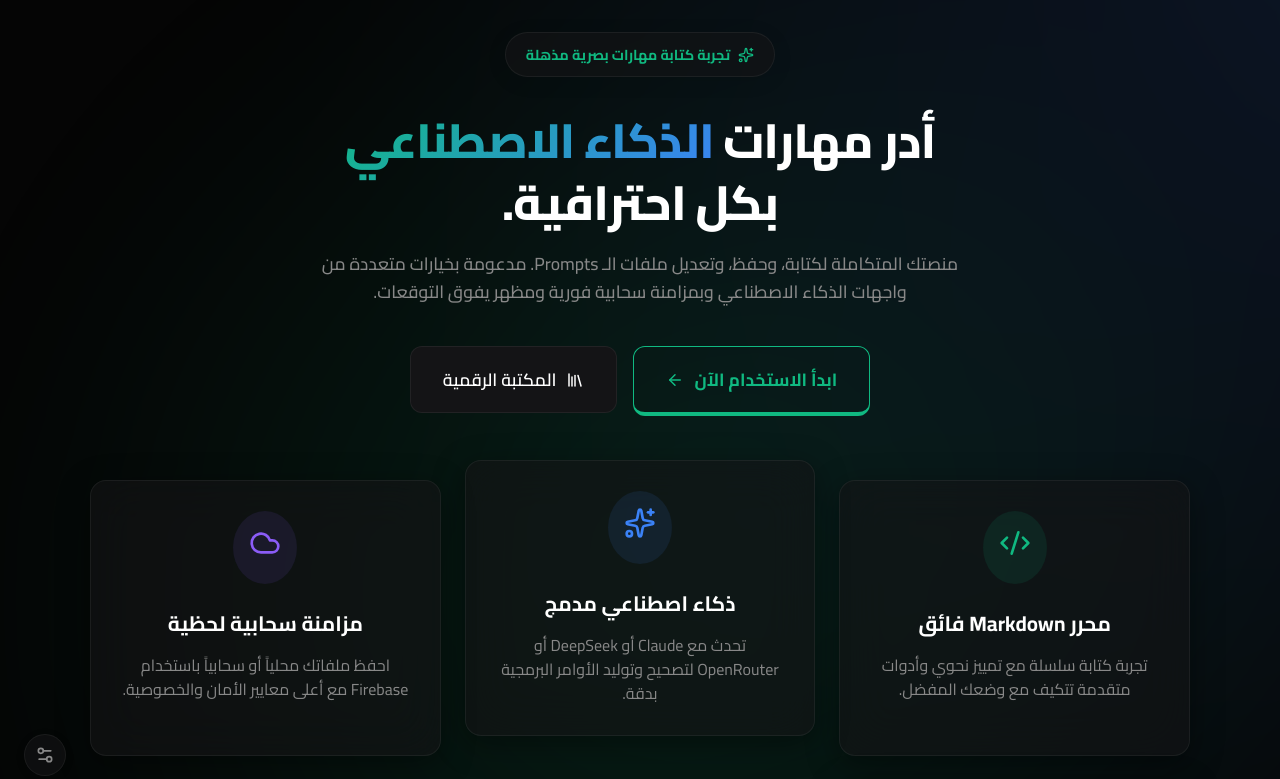
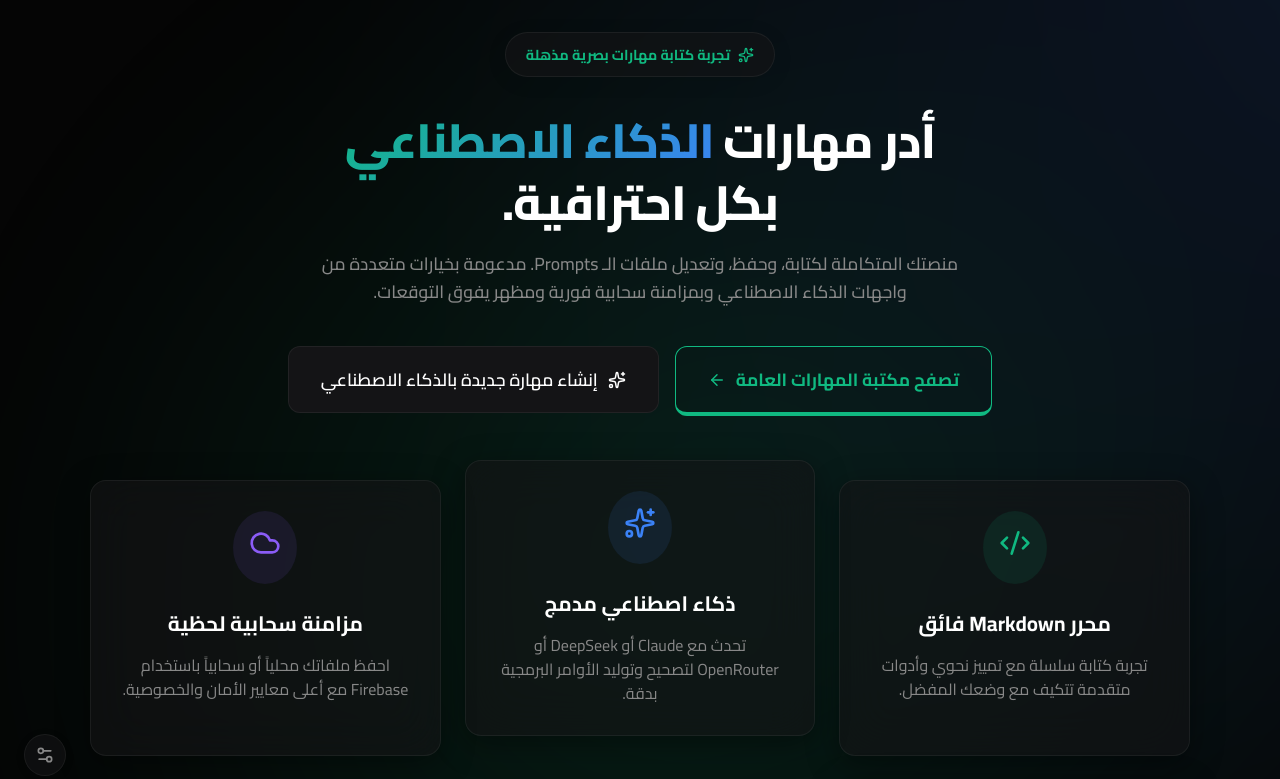
Before and after one commit to mkjq/mkq-skills, a Next.js app: page / in a window 1280 px wide. Shown: the top 779 px of the page. Built offline with nearby package versions, Linux system fonts and the light colour scheme; no server answers.

Commit message:
Update and refactor: src/app/page.tsx

```diff
--- a/src/app/page.tsx
+++ b/src/app/page.tsx
@@ -71,14 +71,14 @@ export default function Home() {
         <div style={{ display: 'flex', gap: '1rem', flexWrap: 'wrap', justifyContent: 'center' }}>
           <Link href="/dashboard" style={{ textDecoration: 'none' }}>
             <button className="btn-primary" style={{ padding: '16px 32px', fontSize: '1.1rem', borderRadius: '12px' }}>
-              ابدأ الاستخدام الآن
+              تصفح مكتبة المهارات العامة
               <ArrowLeft size={18} />
             </button>
           </Link>
-          <Link href="/library" style={{ textDecoration: 'none' }}>
+          <Link href="/dashboard/editor" style={{ textDecoration: 'none' }}>
             <button className="btn-secondary" style={{ padding: '16px 32px', fontSize: '1.1rem', borderRadius: '12px' }}>
-              <Library size={18} />
-              المكتبة الرقمية
+              <Sparkles size={18} />
+              إنشاء مهارة جديدة بالذكاء الاصطناعي
             </button>
           </Link>
         </div>
```
